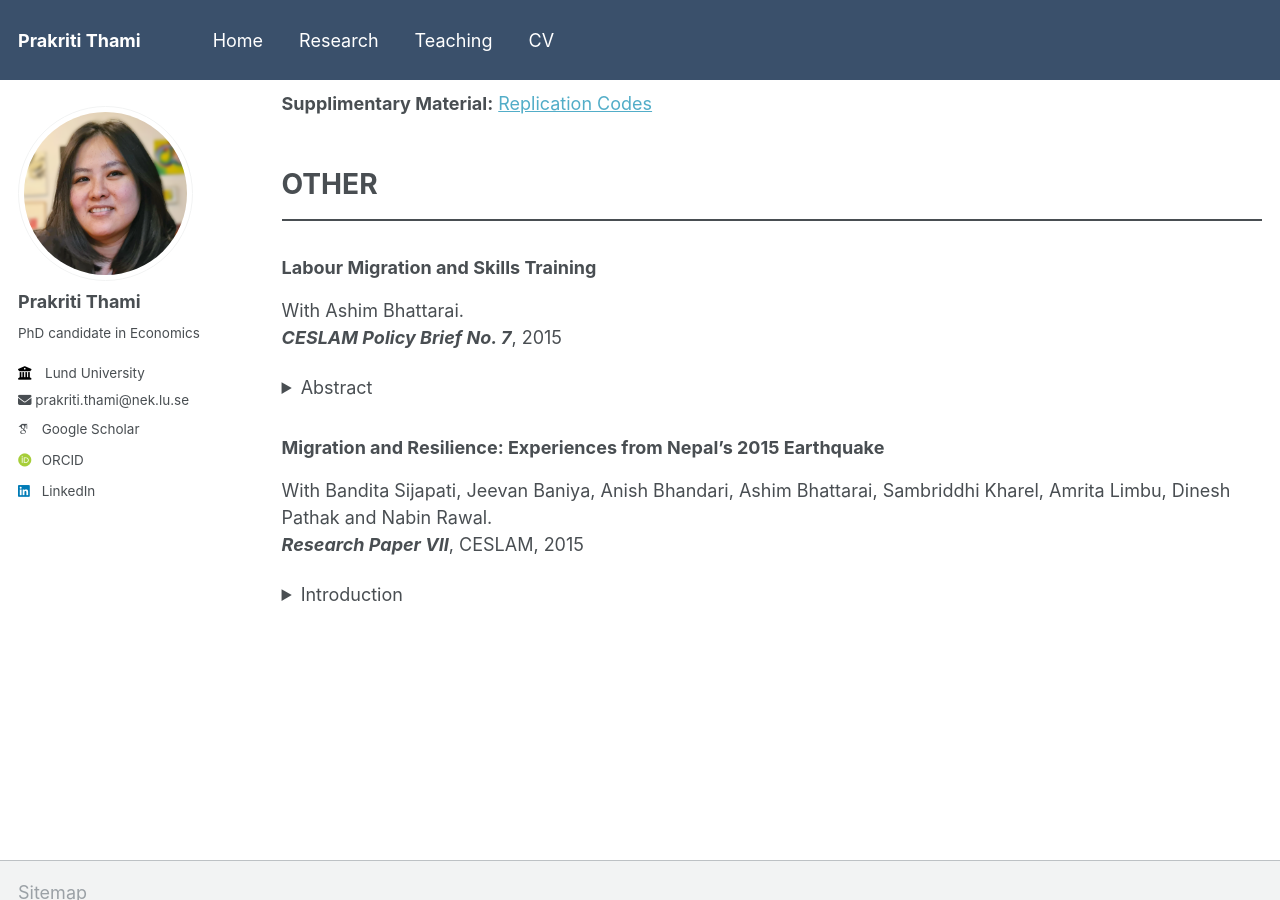
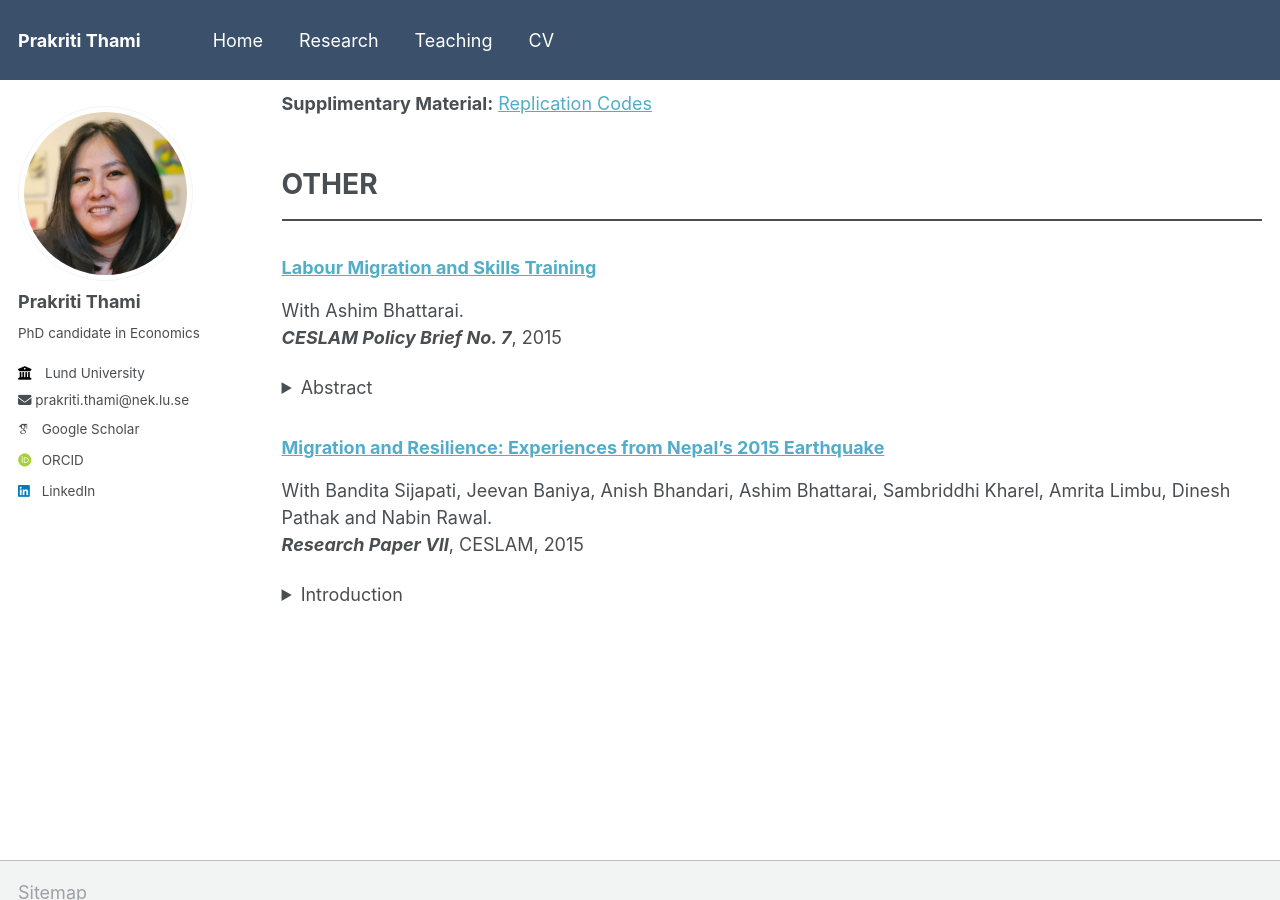
Before and after one commit to prakritithami/prakritithami.github.io, a Jekyll site: the page built from _research/papers.md, in a window 1280 px wide and 900 px high, scrolled down 840 px. Built offline with Jekyll 4.4.1, drawn with Linux system fonts in a browser that asks for light colours; some web fonts are replaced.

```diff
--- a/_research/papers.md
+++ b/_research/papers.md
@@ -41,7 +41,7 @@ _**Economic Modelling**_, 2024
 # OTHER
 <hr style="border: 1.5px solid;">
 
-### Labour Migration and Skills Training
+### <a href="https://www.ceslam.org/policy-briefs/labour-migration-and-skills-training" target="_blank">Labour Migration and Skills Training</a>
 With Ashim Bhattarai.<br>
 _**CESLAM Policy Brief No. 7**_, 2015
 <details>
@@ -49,7 +49,7 @@ _**CESLAM Policy Brief No. 7**_, 2015
   <p>Of the half a million or so Nepalis who left the country for work in 2013/14, nearly three quarters were classified as ‘unskilled’. This tendency of the majority of migrants being poorly trained is a cause for concern since low-skilled and ‘unskilled’ workers are more vulnerable to exploitation and abuse, are accorded fewer job benefits, and face limited earning potential. Addressing this issue will require a strong, well-organised technical and vocational education sector which is also attuned to the needs of the foreign employment labour market. This policy paper provides an overview of Nepal’s technical training sector, identifies the key challenges and issues that need to be addressed vis-à-vis labour migration, and provides recommendations on how these could be addressed.</p>
 </details>
 
-### Migration and Resilience: Experiences from Nepal's 2015 Earthquake
+### [Migration and Resilience: Experiences from Nepal's 2015 Earthquake]()
 With Bandita Sijapati, Jeevan Baniya, Anish Bhandari, Ashim Bhattarai, Sambriddhi Kharel, Amrita Limbu, Dinesh Pathak and Nabin Rawal. <br>
 _**Research Paper VII**_, CESLAM, 2015
 <details>
```
